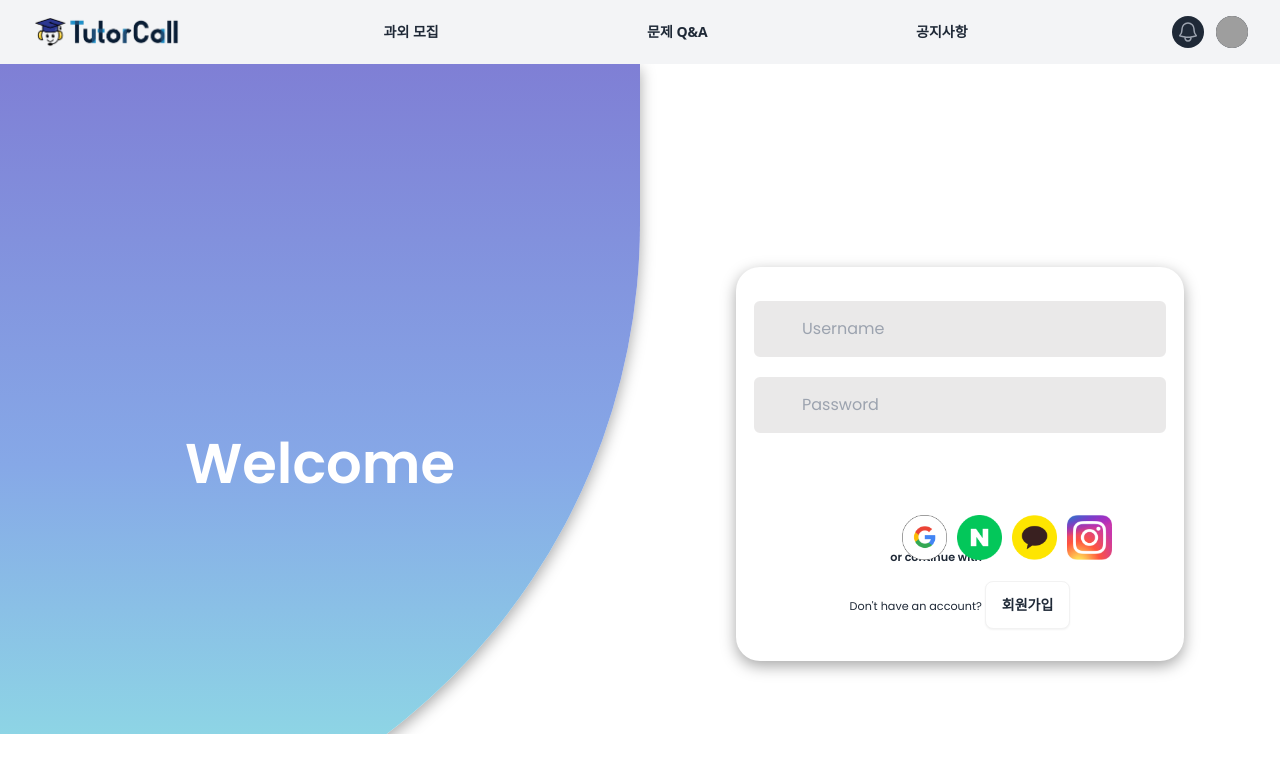
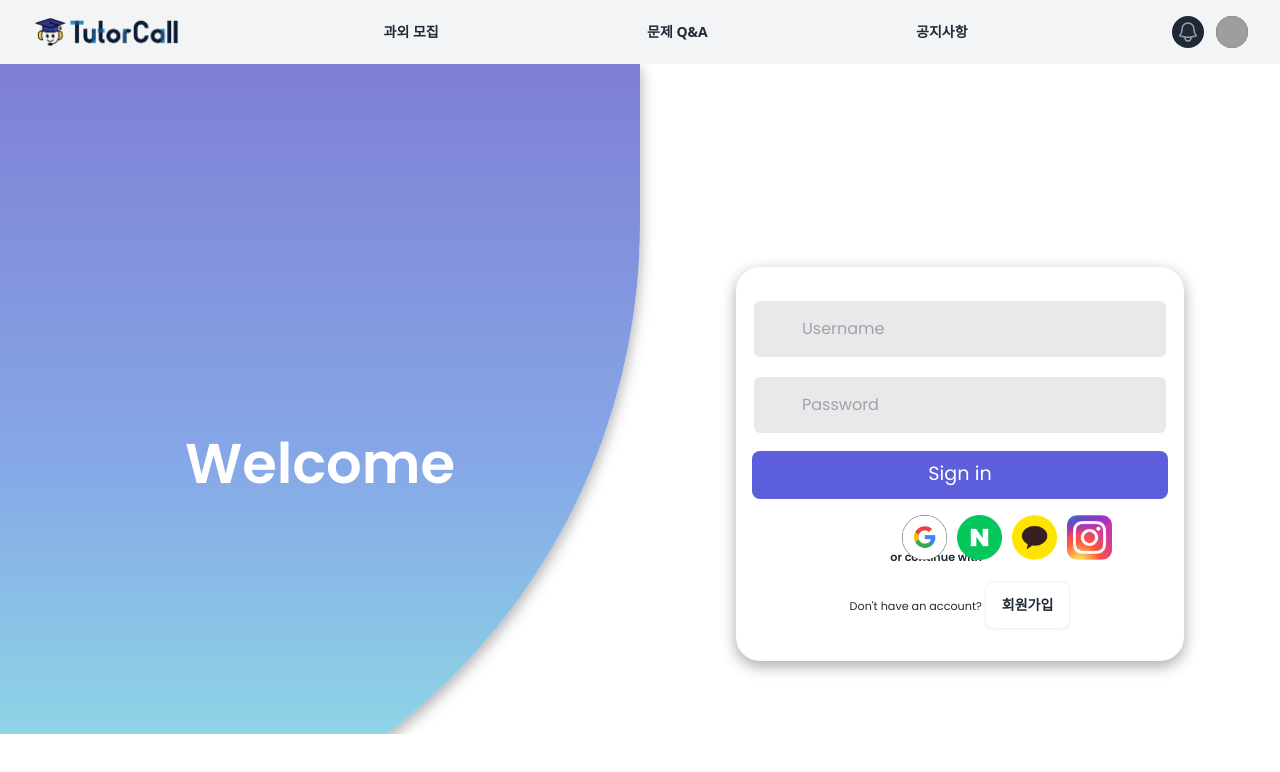
Before and after one commit to seongeun42/TutorCall, a Vue app in the folder frontend/: page / in a window 1280 px wide. Shown: the top 772 px of the page. Built offline with nearby package versions, Linux system fonts and the light colour scheme; grey boxes are pictures that could not be loaded.

Commit message:
Fix: 색상 오타 수정

```diff
--- a/frontend/src/pages/account/SignUp.vue
+++ b/frontend/src/pages/account/SignUp.vue
@@ -224,7 +224,7 @@ function handleFormStatus ():void{
     padding: .6rem 0;
     border-radius: .5rem;
     border: none;
-    background-color: ##5c5edc;
+    background-color: #5c5edc;
     color: #ffffff;
     font-size: 1.2rem;
     outline: none;
```
